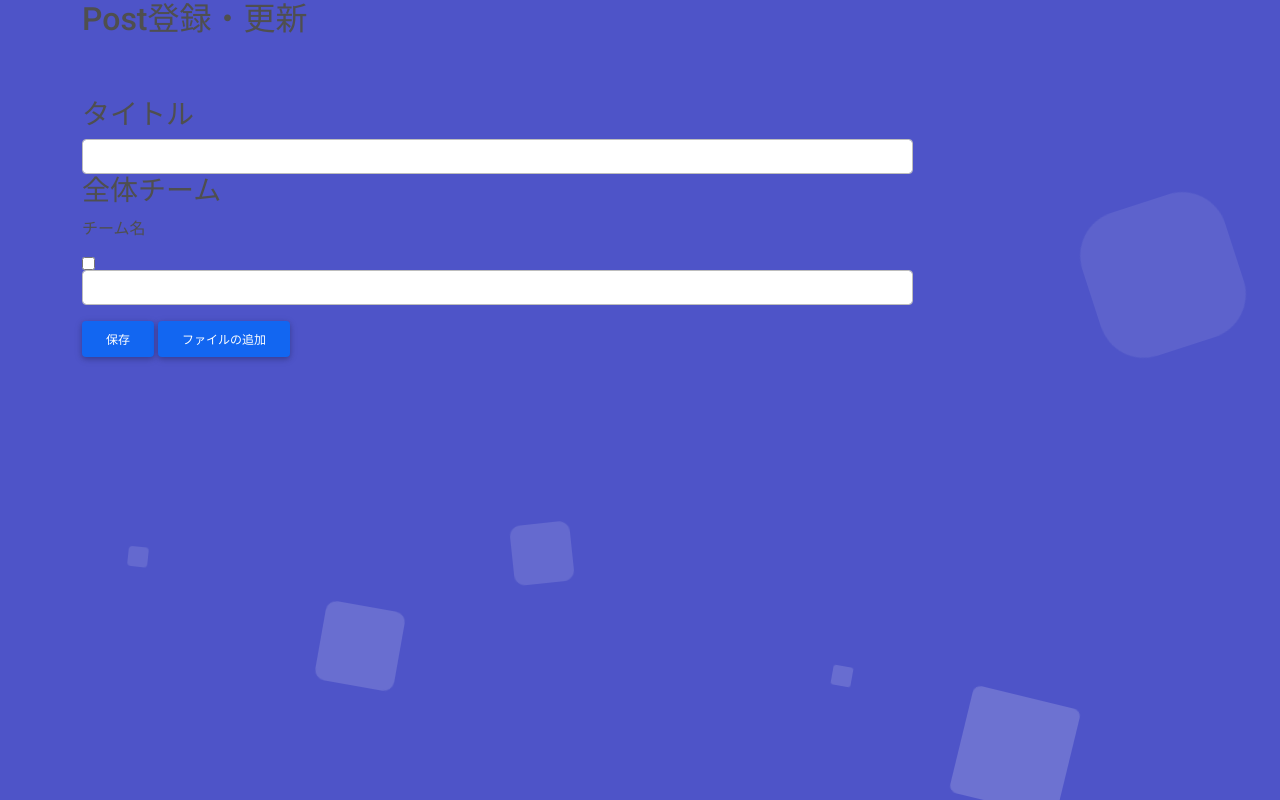
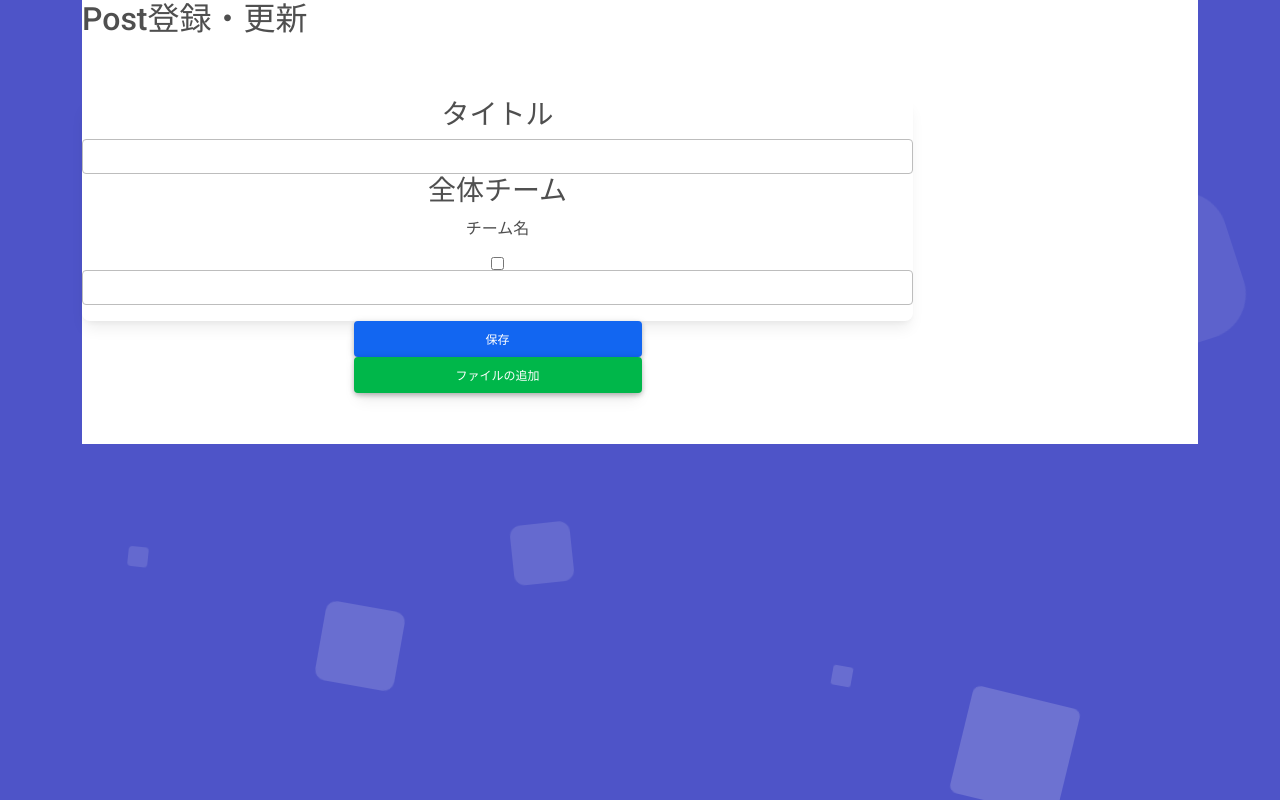
Before and after one commit to voting-system-for-jam/web-version, a Django app: page /make in a window 1280 px wide. Run offline with Django 3.2, Linux system fonts and the light colour scheme; some libraries are stand-ins or nearby versions.

Commit message:
make.htmlの調整とmatplotlibをインストールしてresultに適当なグラフを表示できるようにしました

```diff
--- a/jam/jam_vote/templates/jam_vote/answer.html
+++ b/jam/jam_vote/templates/jam_vote/answer.html
@@ -53,6 +53,8 @@
     <div class="card card-rem">
         <input type='submit' class="btn btn-primary" value="投票">
     </div>
+    <div>{{ fig }}</div>
+    <div>{{ axes }}</div>
 </form>
 
 
--- a/jam/jam_vote/templates/jam_vote/answer_end.html
+++ b/jam/jam_vote/templates/jam_vote/answer_end.html
@@ -7,4 +7,5 @@
     <a href="{% url 'jam_vote:index' %}" class="btn btn-primary">戻る</a>
 </div>
 
+
 {% endblock %}
--- a/jam/jam_vote/templates/jam_vote/make.html
+++ b/jam/jam_vote/templates/jam_vote/make.html
@@ -2,6 +2,7 @@
 {% block content %}
 
 {% if error_message %}<p><strong>{{ error_message }}</strong></p>{% endif %}
+<div class="bg-white">
 
     <div class="row">
         <div class="col-md-9">
@@ -12,7 +13,7 @@
                 method="post"
                 enctype='multipart/form-data'>
                 {% csrf_token %}
-            <div class="form-group"
+                <div class="form-group card"
                     id="file-area">
                     <h3>タイトル</h3>
                     {{ question.title }}
@@ -25,14 +26,18 @@
                     {% endfor %}
                     <!-- {{formset}} -->
                 </div>
+                <div class="card card-rem">
                     <button type="submit"
                         class="btn btn-primary">保存</button>
+                </div>
+                <div class="card card-rem">
                     <button id="add"
                         type="button"
-                class="btn btn-primary">ファイルの追加</button>
+                        class="btn btn-success">ファイルの追加</button>
+                </div>
                 <br><br>
             </form>
-
+        </div>
     </div>
 </div>
 
--- a/jam/jam_vote/templates/jam_vote/result.html
+++ b/jam/jam_vote/templates/jam_vote/result.html
@@ -20,6 +20,7 @@
         {% for team in question.team_set.all %}
         <li>{{ team.teamname }} -- {{ team.bestTeamCount }} {{ team.bestTeamCount|pluralize }}</li>
         {% endfor %}
+        <img src="{% url 'jam_vote:img_plot' %}" alt="グラフ" width="300" height="300">
 
     </ul>
     <div class="card card-rem">
--- a/jam/jam_vote/urls.py
+++ b/jam/jam_vote/urls.py
@@ -8,6 +8,7 @@ urlpatterns = [
     path('make', views.add, name='make'),
     path('answer/<int:pk>', views.AnswerView.as_view(), name='answer'),
     path('result/<int:pk>', views.ResultsView.as_view(), name='result'),
-    path('answer_end',views.AnswerEndView.as_view() ,name='answer_end'),
+    path('answer_end', views.AnswerEndView.as_view(), name='answer_end'),
+    path('plot', views.img_plot, name='img_plot'),
     path('<int:question_id>/vote', views.vote, name='vote'),
 ]
--- a/jam/jam_vote/views.py
+++ b/jam/jam_vote/views.py
@@ -4,8 +4,12 @@ from django.urls import reverse_lazy
 
 from .models import Question, Team
 from .forms import QuestionForm, TeamForm, PostCreateFormSet
-from django.http.response import HttpResponseRedirect
+from django.http.response import HttpResponseRedirect,HttpResponse
 from django.urls.base import reverse
+
+import io
+# matplotlibをimport
+import matplotlib.pyplot as plt
 
 # Create your views here.
 
@@ -61,10 +65,30 @@ class AnswerView(DetailView):
 class AnswerEndView(TemplateView):
     template_name = 'jam_vote/answer_end.html'
 
+
 class ResultsView(DetailView):
     model = Question
     template_name = 'jam_vote/result.html'
 
+#png画像形式に変換数関数
+def plt2png():
+    buf = io.BytesIO()
+    plt.savefig(buf, format='png', dpi=200)
+    s = buf.getvalue()
+    buf.close()
+    return s
+
+#画像埋め込み用view
+def img_plot(request):
+    # matplotを使って作図する
+    x = [1, 5, 9]
+    y = [4, 6, 8]
+    ax = plt.subplot()
+    ax.scatter(x, y)
+    png = plt2png()
+    plt.cla()
+    response = HttpResponse(png, content_type='image/png')
+    return response
 
 def vote(request, question_id):
     question = get_object_or_404(Question, pk=question_id)
```
Also changed, not shown: 3 other files. Lines whose indentation alone changed are shown as unchanged.
